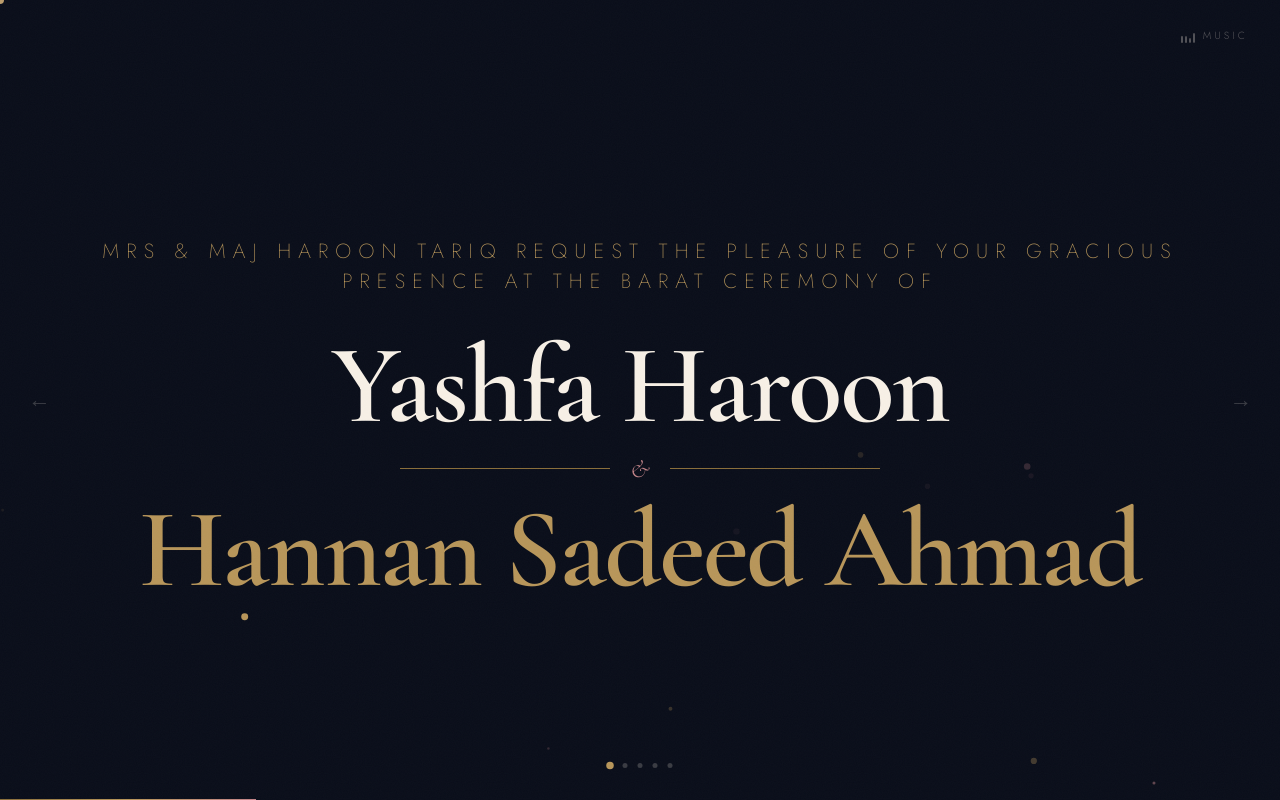
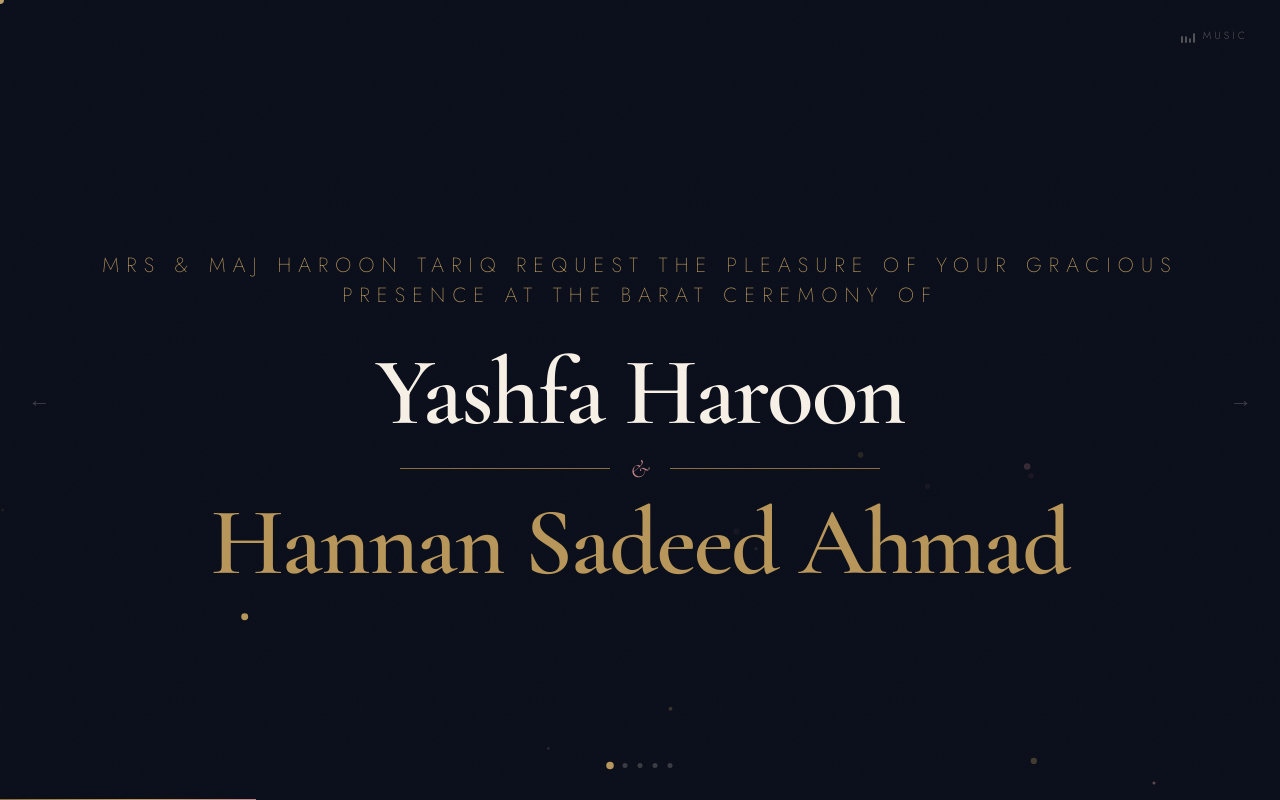
Before and after one commit to YashfaHaroon/invite, a plain HTML site: page index.html in a window 1280 px wide. Both pictures are taken after a click on the button "INVITATION". Drawn offline with nearby package versions, Linux system fonts and the light colour scheme.

Commit message:
Adjust font size in name-line class

```diff
--- a/index.html
+++ b/index.html
@@ -179,7 +179,7 @@ body::after {
 .name-line {
   font-family: 'Cormorant Garamond', serif;
   font-weight: 600;
-  font-size: clamp(3rem, 10vw, 7rem);
+  font-size: clamp(3rem, 8vw, 6rem);
   line-height: .9;
   letter-spacing: -.02em;
   color: var(--ivory);
```
